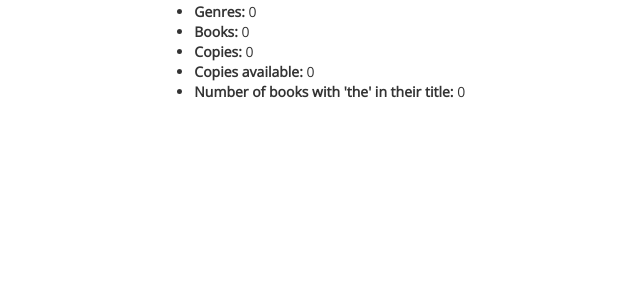
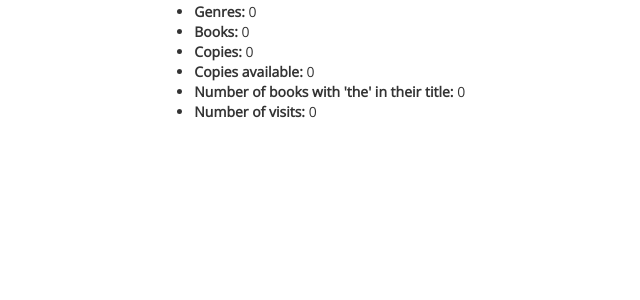
Before and after one commit to edbrook/django-localLibrary, a Django app: page /catalog/ in a window 1280 px wide. Shown: the part 201-501 px from the top of the page, without its empty margins (74-714 px from the left). Run offline with Django 3.2, Linux system fonts and the light colour scheme; data that the repository does not hold is empty; some libraries are stand-ins or nearby versions.

Commit message:
Session test!

```diff
--- a/catalog/templates/catalog/index.html
+++ b/catalog/templates/catalog/index.html
@@ -16,5 +16,6 @@
         <li><strong>Copies:</strong> {{ num_instances }}</li>
         <li><strong>Copies available:</strong> {{ num_instances_available }}</li>
         <li><strong>Number of books with 'the' in their title:</strong> {{ num_titles_with_the }}</li>
+        <li><strong>Number of visits:</strong> {{ num_visits }}</li>
     </ul>
 {% endblock %}
--- a/catalog/views.py
+++ b/catalog/views.py
@@ -15,13 +15,17 @@ def index(request):
     num_genres = Genre.objects.all().count()
     num_titles_with_the = Book.objects.filter(title__icontains='the ').count()
 
+    num_visits = request.session.get('num_visits', 0)
+    request.session['num_visits'] = num_visits + 1
+
     return render(request, 'catalog/index.html', context={
         'num_books': num_books,
         'num_instances': num_instances,
         'num_instances_available': num_instances_available,
         'num_authors': num_authors,
         'num_genres': num_genres,
-        'num_titles_with_the': num_titles_with_the})
+        'num_titles_with_the': num_titles_with_the,
+        'num_visits': num_visits})
 
 
 def book(request, pk=None):
```
